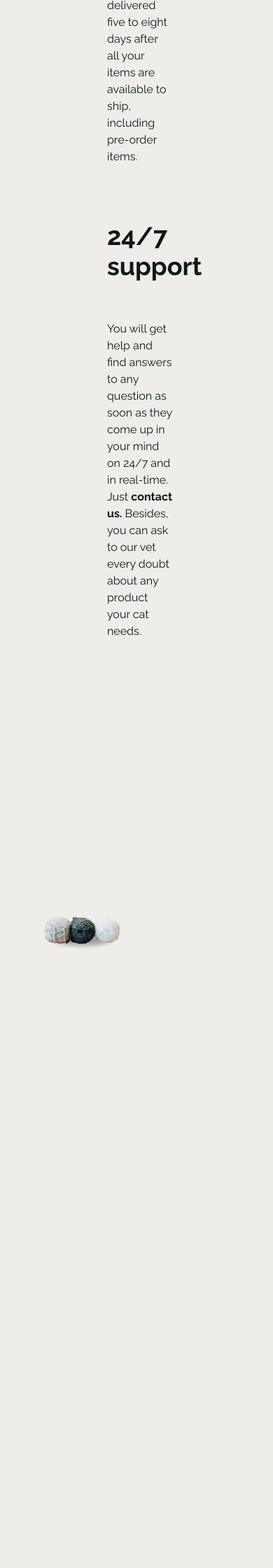
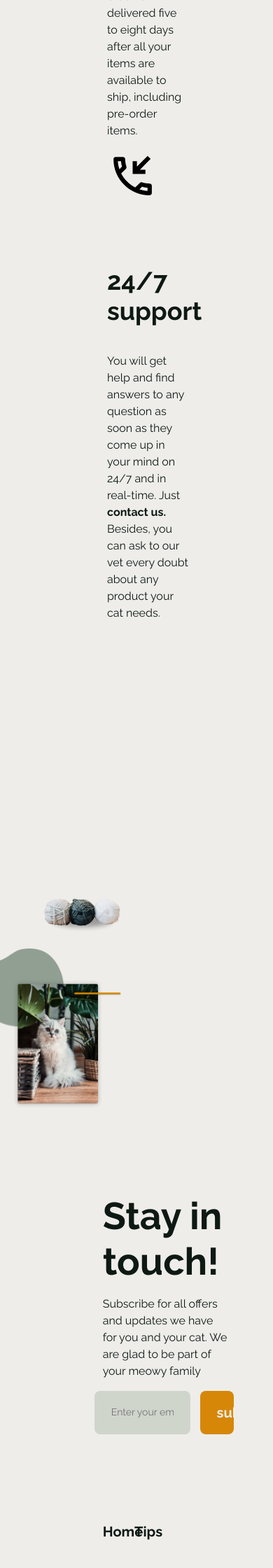
Before and after one commit to Ayante01/CatCart, a PHP site: page / in a window 390 px wide; the page is wider, and only the part inside the window is pictured. Shown: the part 4000-6240 px from the top of that part at 70% size. Before the commit the page ends 5354 px from the top of that part, so only its background shows below. Run offline with PHP 8.4, Linux system fonts and the light colour scheme.

Commit message:
index no responsive

```diff
--- a/index.html
+++ b/index.html
@@ -1,26 +1,18 @@
 <!DOCTYPE html>
 <html lang="en">
+
 <head>
   <meta charset="UTF-8" />
   <meta http-equiv="X-UA-Compatible" content="IE=edge" />
   <meta name="viewport" content="width=device-width, initial-scale=1.0" />
   <title>CatCart</title>
 
-    <link
-      href="https://cdn.jsdelivr.net/npm/bootstrap@5.0.0-beta3/dist/css/bootstrap.min.css"
-      rel="stylesheet"
-      integrity="sha384-eOJMYsd53ii+scO/bJGFsiCZc+5NDVN2yr8+0RDqr0Ql0h+rP48ckxlpbzKgwra6"
-      crossorigin="anonymous"
-    />
+  <link href="https://cdn.jsdelivr.net/npm/bootstrap@5.0.0-beta3/dist/css/bootstrap.min.css" rel="stylesheet"
+    integrity="sha384-eOJMYsd53ii+scO/bJGFsiCZc+5NDVN2yr8+0RDqr0Ql0h+rP48ckxlpbzKgwra6" crossorigin="anonymous" />
   <link rel="preconnect" href="https://fonts.gstatic.com" />
-    <link
-      href="https://fonts.googleapis.com/css2?family=Libre+Baskerville:ital,wght@0,400;0,700;1,400&display=swap"
-      rel="stylesheet"
-    />
-    <link rel="preconnect" href="https://fonts.gstatic.com">
-    <link
-    href="https://fonts.googleapis.com/css2?family=Raleway:wght@400;700&display=swap"
-     rel="stylesheet">
+  <link href="https://fonts.googleapis.com/css2?family=Libre+Baskerville:ital,wght@0,400;0,700;1,400&display=swap"
+    rel="stylesheet" />
+  <link href="https://fonts.googleapis.com/css2?family=Raleway:wght@400;700&display=swap" rel="stylesheet">
   <link rel="stylesheet" href="./style.css" />
 </head>
 
@@ -29,34 +21,17 @@
     <nav class="cat-nav navbar navbar-light navbar-expand-xl">
       <div class="container-fluid">
         <a class="navbar-brand" href="#">
-            <img
-              src="./img/LOGO.png"
-              alt=""
-              width="30"
-              height="24"
-              class="img-fluid logo-img"
-            />
+          <img src="./img/LOGO.png" alt="Logo" class="img-fluid logo-img" />
         </a>
-          <button
-            class="navbar-toggler"
-            type="button"
-            data-bs-toggle="collapse"
-            data-bs-target="#navbarToggleExternalContent"
-            aria-controls="navbarToggleExternalContent"
-            aria-expanded="false"
-            aria-label="Toggle navigation"
-          >
+        <button class="navbar-toggler" type="button" data-bs-toggle="collapse"
+          data-bs-target="#navbarToggleExternalContent" aria-controls="navbarToggleExternalContent"
+          aria-expanded="false" aria-label="Toggle navigation">
           <span class="navbar-toggler-icon"></span>
         </button>
-          <div
-            class="collapse navbar-collapse"
-            id="navbarToggleExternalContent"
-          >
+        <div class="collapse navbar-collapse" id="navbarToggleExternalContent">
           <ul class="cat-ul navbar-nav">
             <li class="nav-item">
-                <a class="nav-link active nav-text" aria-current="page" href="#"
-                  >Home</a
-                >
+              <a class="nav-link active nav-text" aria-current="page" href="#">Home</a>
             </li>
             <li class="nav-item">
               <a class="nav-link nav-text" href="#">Food and treats</a>
@@ -70,16 +45,8 @@
             <li class="nav-item">
               <a class="nav-link nav-text" href="#">Contact</a>
             </li>
-              <img
-                src="./img/search_black_24dp.svg"
-                alt="Search"
-                class="nav-icon img-fluid"
-              />
-              <img
-                src="./img/shopping_cart_black_24dp.svg"
-                alt="Cart"
-                class="nav-icon img-fluid"
-              />
+            <img src="./img/search_black_24dp.svg" alt="Search" class="nav-icon img-fluid" />
+            <img src="./img/shopping_cart_black_24dp.svg" alt="Cart" class="nav-icon img-fluid" />
           </ul>
         </div>
       </div>
@@ -100,7 +67,10 @@
         </h1>
         <div class="shop-btn">
           <a href="#">
+            <div class="btn-one d-flex justify-content-center align-items-center">
               <p class="show-text">shop now</p>
+              <img src="./img/arrow.svg" alt="Arrow" class="arrow-one">
+            </div>
           </a>
         </div>
       </div>
@@ -120,50 +90,111 @@
         </p>
         <div class="watch-tips-btn">
           <a href="#">
+            <div class="btn-two d-flex justify-content-center align-items-center">
               <p class="watch-tips-text">Watch tips</p>
+              <img src="./img/arrow.svg" alt="Arrow" class="arrow-two">
+            </div>
           </a>
         </div>
       </div>
     </div>
   </section>
 
-  <section class="container-fluid ">
+  <section class="container-fluid">
     <div class="row">
       <div class="col-5 v-container how-we-work">
         <h2>How we work?</h2>
-        <p>Giving your cat the best treatment will make him the happiest.
+        <p class="how-we-work-p">Giving your cat the best treatment will make him the happiest.
           You’ll be able to find him high-quality products to feed him, but also give him the space he deserves.
           As long as your cat are healthy and comfortable you will be too. </p>
-            <div class= "list-specify row">
-              <div class="col-2"> </div>
-              <div class="col-10">
+        <div class="list-specify">
+          <div class="d-flex services">
+            <div class="d-flex align-items-end">
+              <img src="./img/delivery.svg" alt="Delivery" class="delivery">
+            </div>
+            <div>
               <h3>Free shipping</h3>
-                <p>Your order will have free shipping with no limited amount to it.
-                  With free shipping, your order is delivered five to eight days after all your items are available to ship,
+              <p class="p-services">Your order will have free shipping with no limited amount to it.
+                With free shipping, your order is delivered five to eight days after all your items are available to
+                ship,
                 including pre-order items.</p>
+            </div>
+          </div>
+          <div class="d-flex services">
+            <div class="d-flex align-items-end">
+              <img src="./img/phone.svg" alt="Phone" class="phone">
+            </div>
+            <div>
               <h3>24/7 support</h3>
-                <p> You will get help and find answers to any question as soon as they come up in your mind on 24/7 and in real-time. Just
-                  <a href="#">contact us.</a> Besides, you can ask to our vet every doubt about any product your cat needs.</p>
+              <p class="p-services"> You will get help and find answers to any question as soon as they come up in your
+                mind on 24/7 and in real-time. Just
+                <a href="#">contact us.</a> Besides, you can ask to our vet every doubt about any product your cat
+                needs.
+              </p>
             </div>
           </div>
         </div>
-
+      </div>
       <div class="col-6 wool-balls-container">
         <img src="./img/IMG-HOW-WE-WORK.png" alt="wool-balls" class="img-fluid">
       </div>
     </div>
   </section>
 
+  <footer class="footer">
+    <section class="container-footer row">
+      <div class="col">
+        <img src="./img/FOOTER-CAT-BIG.png" alt="FooterCat" class="img-fluid">
+      </div>
+      <div class="col-7 stay-in-touch">
+        <div class="row">
+          <div class="col footer-row-one">
+            <h2>Stay in touch!</h2>
+            <p class="footer-p">Subscribe for all offers and updates we have for you and your cat. We are glad to be
+              part of
+              your meowy family</p>
+            <form class="row" action="">
+              <input class="input-text col-8" type="email" name="email" placeholder="Enter your email address here">
+              <input class="col-2 input-submit" type="submit" value="submit">
+            </form>
+          </div>
+          <div class="row">
+            <div class="col-3">
+              <a href="#">
+                <p class="footer-a-text">Home</p>
+              </a>
+              <a href="#">
+                <p class="footer-a-text">Food & treats</p>
+              </a>
+              <a href="#">
+                <p class="footer-a-text">Bed & chill</p>
+              </a>
+            </div>
+            <div class="col-3">
 
+              <a href="#">
+                <p class="footer-a-text">Tips</p>
+              </a>
+              <a href="#">
+                <p class="footer-a-text">Contact</p>
+              </a>
+            </div>
+          </div>
+        </div>
+      </div>
+    </section>
+    <div class="d-flex justify-content-end align-items-center bottom">
+      <div class="d-flex align-items-center copy">
+        <img class="copy-img" src="./img/copyright.svg" alt="Copy">
+        <p class="copy-text">Copyright 2021, Cat Cart. All rights reserved</p>
+      </div>
+      <img src="./img/CORNER-RIGHT.png" alt="Vector" class="img-fluid">
+    </div>
+  </footer>
 
+  <script src="https://cdn.jsdelivr.net/npm/bootstrap@5.0.0-beta3/dist/js/bootstrap.bundle.min.js"
+    integrity="sha384-JEW9xMcG8R+pH31jmWH6WWP0WintQrMb4s7ZOdauHnUtxwoG2vI5DkLtS3qm9Ekf"
+    crossorigin="anonymous"></script>
+</body>
 
-
-
-
-    <script
-      src="https://cdn.jsdelivr.net/npm/bootstrap@5.0.0-beta3/dist/js/bootstrap.bundle.min.js"
-      integrity="sha384-JEW9xMcG8R+pH31jmWH6WWP0WintQrMb4s7ZOdauHnUtxwoG2vI5DkLtS3qm9Ekf"
-      crossorigin="anonymous"
-    ></script>
-  </body>
 </html>
--- a/style.css
+++ b/style.css
@@ -81,15 +81,21 @@
   border-radius: 10px 10px 0 0;
   text-align: center;
 }
+.btn-one{
+  padding: 56px 0;
+}
+.arrow-one{
+  width: 40px;
+  height: 40px;
+}
 .show-text {
   color: #eeedea;
   font-size: 30px;
   font-weight: bold;
-  margin: auto;
-  padding: 56px 0;
+  margin: 0 16px 0 0;
 }
 .img-hero {
-  margin-top: -86px;
+  margin-top: -35px;
 }
 .watch-tips {
   width: 100%;
@@ -116,36 +122,101 @@
 .watch-tips-text {
   color: #eeedea;
   font-size: 24px;
-  margin: auto;
+  font-weight: bold;
+  margin: 0 16px 0 0;
+}
+.btn-two{
   padding: 16px 0;
-  font-weight: bold;
 }
-
+.arrow-two{
+  width: 18px;
+  height: 18px;
+}
 .how-we-work{
   margin-top: 248px;
   margin-left: 115px;
 }
-
-.how-we-work p{
-  margin-top: 56px;
+.how-we-work-p{
+  margin-top: 50px;
 }
-
+.p-services{
+  margin-top: 38px;
+}
 .how-we-work h3{
   font-size: 36px;
   font-weight: bold;
   margin-top: 80px;
 }
-
 .how-we-work a{
   text-decoration: none;
   font-weight: bold;
   color:  #0e1914;
 }
-
 .wool-balls-container{
   margin-top: 350px;
 }
-
+.delivery{
+  margin: 0 35px 9px 0;
+  width: 76px;
+  height: 74px;
+}
+.phone{
+  margin: 0 35px 12px 0;
+  width: 73px;
+  height: 73px;
+}
+.footer{
+  width: 100%;
+}
+.footer-row-one{
+  margin-bottom: 62px;
+}
+.container-footer {
+  padding: 0 38px 0 0;
+  width: 100%;
+}
+.stay-in-touch{
+  margin: 350px 0 0 -50px;
+}
+.footer-p{
+  margin: 16px 0;
+}
+input{
+  border-radius: 8px;
+  border: none;
+}
+.input-text{
+  background-color: #aab5a673;
+  color: #0e1914;
+  margin: 0 14px 0 0;
+  font-size: 14px;
+  padding: 16px 24px;
+}
+.input-submit{
+  background-color: #d68708;
+  color: #eeedea;
+  font-size: 20px;
+  font-weight: 700;
+  padding: 16px 24px;
+}
+.footer-a-text{
+  color: #0e1914;
+  margin: 62px 0 0 0;
+  font-size: 20px;
+  font-weight: 700;
+}
+.bottom{
+  margin-top: -267px;
+}
+.copy{
+  margin-top: 220px;
+}
+.copy-img{
+  margin-right: 8px;
+}
+.copy-text{
+  margin: 0 400px 0 0;
+}
 
 @media only screen and (max-width: 1024px) {
   .nav-text {
@@ -157,4 +228,7 @@
   .watch-tips {
     background-position: center;
   }
+  .services{
+    flex-direction: column;
+  }
 }
```
Also changed, not shown: img/CORNER-RIGHT.png (added), img/FOOOTER-CAT-SMALL.png (added), img/FOOTER-CAT-BIG.png (added), img/TIPS-GO.png (deleted), img/arrow.svg (added), img/copyright.svg (added), img/delivery.svg (added), img/facebook.svg (added), img/instagram.svg (added), img/phone.svg (added). Lines whose indentation alone changed are shown as unchanged.
